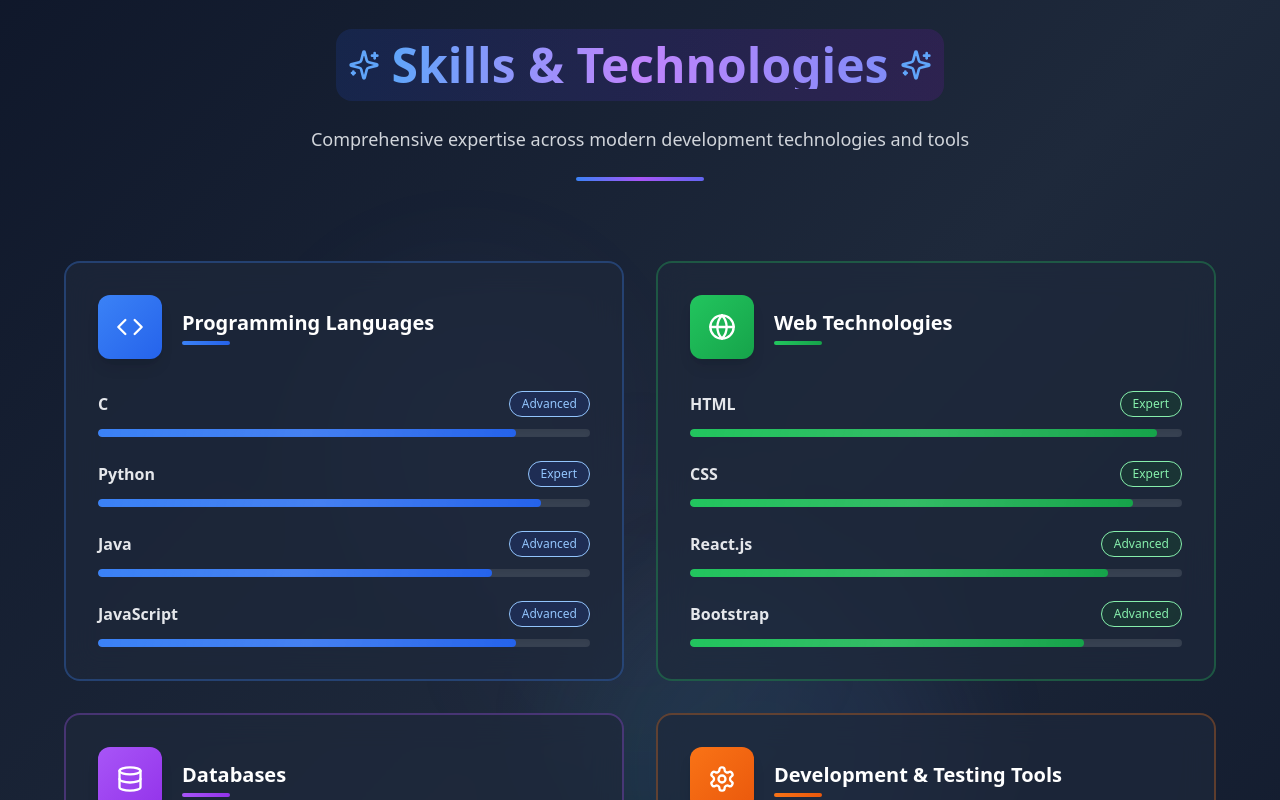
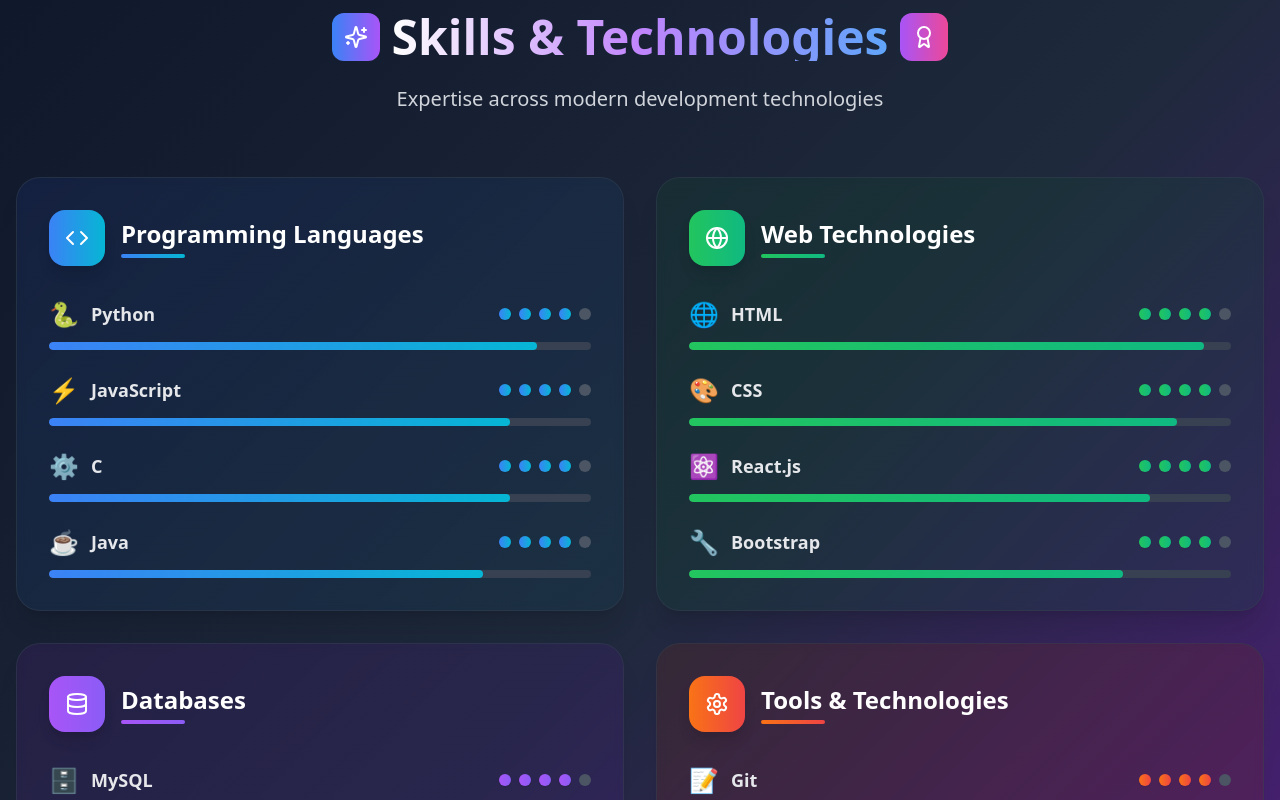
Before and after one commit to AswinK06/Aswin_Portfolio, a React (Vite) app: page / in a window 1280 px wide. Shown: the part 1700-2500 px from the top of the page. Built offline with nearby package versions, Linux system fonts and the light colour scheme.

Commit message:
Refactor: Improve skills section styling
Enhance the visual presentation of the skills section for a more attractive and engaging display.

```diff
--- a/src/components/Skills.tsx
+++ b/src/components/Skills.tsx
@@ -6,165 +6,131 @@ const Skills = () => {
     {
       title: "Programming Languages",
       skills: [
-        { name: "C", level: 85, proficiency: "Advanced" },
-        { name: "Python", level: 90, proficiency: "Expert" },
-        { name: "Java", level: 80, proficiency: "Advanced" },
-        { name: "JavaScript", level: 85, proficiency: "Advanced" }
+        { name: "Python", level: 90, icon: "🐍" },
+        { name: "JavaScript", level: 85, icon: "⚡" },
+        { name: "C", level: 85, icon: "⚙️" },
+        { name: "Java", level: 80, icon: "☕" }
       ],
-      color: "blue",
-      icon: Code
+      color: "from-blue-500 to-cyan-500",
+      bgGradient: "from-blue-50 to-cyan-50 dark:from-blue-900/20 dark:to-cyan-900/20"
     },
     {
       title: "Web Technologies",
       skills: [
-        { name: "HTML", level: 95, proficiency: "Expert" },
-        { name: "CSS", level: 90, proficiency: "Expert" },
-        { name: "React.js", level: 85, proficiency: "Advanced" },
-        { name: "Bootstrap", level: 80, proficiency: "Advanced" }
+        { name: "HTML", level: 95, icon: "🌐" },
+        { name: "CSS", level: 90, icon: "🎨" },
+        { name: "React.js", level: 85, icon: "⚛️" },
+        { name: "Bootstrap", level: 80, icon: "🔧" }
       ],
-      color: "green",
-      icon: Globe
+      color: "from-green-500 to-emerald-500",
+      bgGradient: "from-green-50 to-emerald-50 dark:from-green-900/20 dark:to-emerald-900/20"
     },
     {
       title: "Databases",
       skills: [
-        { name: "MySQL", level: 85, proficiency: "Advanced" },
-        { name: "MongoDB", level: 75, proficiency: "Intermediate" }
+        { name: "MySQL", level: 85, icon: "🗄️" },
+        { name: "MongoDB", level: 75, icon: "🍃" }
       ],
-      color: "purple",
-      icon: Database
+      color: "from-purple-500 to-violet-500",
+      bgGradient: "from-purple-50 to-violet-50 dark:from-purple-900/20 dark:to-violet-900/20"
     },
     {
-      title: "Development & Testing Tools",
+      title: "Tools & Technologies",
       skills: [
-        { name: "Git", level: 85, proficiency: "Advanced" },
-        { name: "GitHub", level: 90, proficiency: "Expert" },
-        { name: "VS Code", level: 95, proficiency: "Expert" },
-        { name: "Figma", level: 75, proficiency: "Intermediate" },
-        { name: "Postman", level: 80, proficiency: "Advanced" }
+        { name: "Git", level: 85, icon: "📝" },
+        { name: "GitHub", level: 90, icon: "🐙" },
+        { name: "VS Code", level: 95, icon: "💻" },
+        { name: "Figma", level: 75, icon: "🎯" },
+        { name: "Postman", level: 80, icon: "📮" }
       ],
-      color: "orange",
-      icon: Settings
+      color: "from-orange-500 to-red-500",
+      bgGradient: "from-orange-50 to-red-50 dark:from-orange-900/20 dark:to-red-900/20"
     }
   ];
 
-  const getColorClasses = (color: string) => {
-    switch (color) {
-      case 'blue':
-        return {
-          iconBg: 'from-blue-500 to-blue-600',
-          progressBg: 'from-blue-500 to-blue-600',
-          cardBorder: 'border-blue-200/50 dark:border-blue-500/30 hover:border-blue-300 dark:hover:border-blue-400',
-          glowColor: 'from-blue-500/20 to-blue-600/20',
-          badgeBg: 'bg-blue-100 dark:bg-blue-900/30 text-blue-700 dark:text-blue-300'
-        };
-      case 'green':
-        return {
-          iconBg: 'from-green-500 to-green-600',
-          progressBg: 'from-green-500 to-green-600',
-          cardBorder: 'border-green-200/50 dark:border-green-500/30 hover:border-green-300 dark:hover:border-green-400',
-          glowColor: 'from-green-500/20 to-green-600/20',
-          badgeBg: 'bg-green-100 dark:bg-green-900/30 text-green-700 dark:text-green-300'
-        };
-      case 'purple':
-        return {
-          iconBg: 'from-purple-500 to-purple-600',
-          progressBg: 'from-purple-500 to-purple-600',
-          cardBorder: 'border-purple-200/50 dark:border-purple-500/30 hover:border-purple-300 dark:hover:border-purple-400',
-          glowColor: 'from-purple-500/20 to-purple-600/20',
-          badgeBg: 'bg-purple-100 dark:bg-purple-900/30 text-purple-700 dark:text-purple-300'
-        };
-      case 'orange':
-        return {
-          iconBg: 'from-orange-500 to-orange-600',
-          progressBg: 'from-orange-500 to-orange-600',
-          cardBorder: 'border-orange-200/50 dark:border-orange-500/30 hover:border-orange-300 dark:hover:border-orange-400',
-          glowColor: 'from-orange-500/20 to-orange-600/20',
-          badgeBg: 'bg-orange-100 dark:bg-orange-900/30 text-orange-700 dark:text-orange-300'
-        };
-      default:
-        return {
-          iconBg: 'from-gray-500 to-gray-600',
-          progressBg: 'from-gray-500 to-gray-600',
-          cardBorder: 'border-gray-200/50 dark:border-gray-500/30 hover:border-gray-300 dark:hover:border-gray-400',
-          glowColor: 'from-gray-500/20 to-gray-600/20',
-          badgeBg: 'bg-gray-100 dark:bg-gray-900/30 text-gray-700 dark:text-gray-300'
-        };
-    }
-  };
-
   return (
-    <section id="skills" className="py-24 px-4 relative overflow-hidden bg-gradient-to-br from-slate-50 via-white to-blue-50 dark:from-slate-900 dark:via-slate-800 dark:to-slate-900">
-      {/* Animated background elements */}
-      <div className="absolute inset-0">
-        <div className="absolute top-1/4 left-1/4 w-72 h-72 bg-gradient-to-r from-blue-400/10 to-purple-400/10 rounded-full blur-3xl animate-pulse"></div>
-        <div className="absolute bottom-1/4 right-1/4 w-96 h-96 bg-gradient-to-l from-indigo-400/10 to-cyan-400/10 rounded-full blur-3xl animate-pulse delay-1000"></div>
-        <div className="absolute top-1/2 left-1/2 transform -translate-x-1/2 -translate-y-1/2 w-80 h-80 bg-gradient-to-br from-violet-400/5 to-pink-400/5 rounded-full blur-3xl animate-pulse delay-2000"></div>
+    <section id="skills" className="py-20 px-4 relative overflow-hidden">
+      {/* Animated Background */}
+      <div className="absolute inset-0 bg-gradient-to-br from-slate-50 via-white to-purple-50 dark:from-slate-900 dark:via-slate-800 dark:to-purple-900">
+        <div className="absolute top-1/4 left-1/4 w-96 h-96 bg-gradient-conic from-blue-400/20 via-purple-400/20 to-pink-400/20 rounded-full blur-3xl animate-spin" style={{ animationDuration: '20s' }}></div>
+        <div className="absolute bottom-1/4 right-1/4 w-80 h-80 bg-gradient-conic from-green-400/20 via-blue-400/20 to-purple-400/20 rounded-full blur-3xl animate-spin" style={{ animationDuration: '25s', animationDirection: 'reverse' }}></div>
       </div>
 
       <div className="max-w-7xl mx-auto relative z-10">
-        {/* Header Section */}
-        <div className="text-center mb-20">
-          <div className="inline-flex items-center justify-center p-3 bg-gradient-to-r from-blue-100 to-purple-100 dark:from-blue-900/30 dark:to-purple-900/30 rounded-2xl mb-6">
-            <Sparkles className="text-blue-600 dark:text-blue-400 mr-3" size={32} />
-            <h2 className="text-4xl md:text-5xl font-bold bg-gradient-to-r from-blue-600 via-purple-600 to-indigo-600 dark:from-blue-400 dark:via-purple-400 dark:to-indigo-400 bg-clip-text text-transparent">
+        {/* Header */}
+        <div className="text-center mb-16">
+          <div className="inline-flex items-center gap-3 mb-6">
+            <div className="w-12 h-12 bg-gradient-to-r from-blue-500 to-purple-500 rounded-xl flex items-center justify-center">
+              <Sparkles className="text-white" size={24} />
+            </div>
+            <h2 className="text-5xl font-bold bg-gradient-to-r from-gray-900 via-purple-600 to-blue-600 dark:from-white dark:via-purple-400 dark:to-blue-400 bg-clip-text text-transparent">
               Skills & Technologies
             </h2>
-            <Sparkles className="text-blue-600 dark:text-blue-400 ml-3" size={32} />
+            <div className="w-12 h-12 bg-gradient-to-r from-purple-500 to-pink-500 rounded-xl flex items-center justify-center">
+              <Award className="text-white" size={24} />
             </div>
-          <p className="text-lg text-gray-600 dark:text-gray-300 max-w-2xl mx-auto">
-            Comprehensive expertise across modern development technologies and tools
+          </div>
+          <p className="text-xl text-gray-600 dark:text-gray-300 max-w-2xl mx-auto">
+            Expertise across modern development technologies
           </p>
-          <div className="w-32 h-1 bg-gradient-to-r from-blue-500 via-purple-500 to-indigo-500 mx-auto rounded-full mt-6"></div>
         </div>
 
         {/* Skills Grid */}
-        <div className="grid lg:grid-cols-2 gap-8 max-w-6xl mx-auto">
-          {skillCategories.map((category, index) => {
-            const IconComponent = category.icon;
-            const colorClasses = getColorClasses(category.color);
-
-            return (
-              <div key={index} className="group relative">
-                {/* Glow effect */}
-                <div className={`absolute inset-0 bg-gradient-to-r ${colorClasses.glowColor} rounded-2xl blur-xl opacity-0 group-hover:opacity-100 transition-all duration-500 scale-105`}></div>
-
-                {/* Main card */}
-                <div className={`relative bg-white/70 dark:bg-slate-800/70 backdrop-blur-lg p-8 rounded-2xl border-2 ${colorClasses.cardBorder} transition-all duration-300 hover:scale-[1.02] hover:shadow-2xl group-hover:shadow-3xl`}>
-                  {/* Card header */}
-                  <div className="flex items-center mb-8">
-                    <div className={`w-16 h-16 bg-gradient-to-br ${colorClasses.iconBg} rounded-xl flex items-center justify-center mr-5 shadow-lg group-hover:scale-110 transition-transform duration-300`}>
-                      <IconComponent size={28} className="text-white" />
+        <div className="grid lg:grid-cols-2 gap-8">
+          {skillCategories.map((category, categoryIndex) => (
+            <div key={categoryIndex} className="group">
+              <div className={`relative p-8 rounded-3xl bg-gradient-to-br ${category.bgGradient} backdrop-blur-sm border border-white/20 dark:border-gray-700/50 shadow-xl hover:shadow-2xl transition-all duration-500 hover:scale-[1.02]`}>
+                {/* Category Header */}
+                <div className="flex items-center gap-4 mb-8">
+                  <div className={`w-14 h-14 bg-gradient-to-r ${category.color} rounded-2xl flex items-center justify-center shadow-lg`}>
+                    {category.title === "Programming Languages" && <Code className="text-white" size={24} />}
+                    {category.title === "Web Technologies" && <Globe className="text-white" size={24} />}
+                    {category.title === "Databases" && <Database className="text-white" size={24} />}
+                    {category.title === "Tools & Technologies" && <Settings className="text-white" size={24} />}
                   </div>
                   <div>
-                      <h3 className="text-xl font-bold text-gray-900 dark:text-white mb-1">
+                    <h3 className="text-2xl font-bold text-gray-900 dark:text-white">
                       {category.title}
                     </h3>
-                      <div className={`w-12 h-1 bg-gradient-to-r ${colorClasses.progressBg} rounded-full`}></div>
+                    <div className={`w-16 h-1 bg-gradient-to-r ${category.color} rounded-full mt-1`}></div>
                   </div>
                 </div>
 
-                  {/* Skills list */}
+                {/* Skills */}
                 <div className="space-y-6">
                   {category.skills.map((skill, skillIndex) => (
                     <div key={skillIndex} className="group/skill">
-                        <div className="flex justify-between items-center mb-3">
-                          <span className="text-base font-semibold text-gray-800 dark:text-gray-200 group-hover/skill:text-gray-900 dark:group-hover/skill:text-white transition-colors">
+                      <div className="flex items-center justify-between mb-3">
+                        <div className="flex items-center gap-3">
+                          <span className="text-2xl">{skill.icon}</span>
+                          <span className="text-lg font-semibold text-gray-800 dark:text-gray-200">
                             {skill.name}
                           </span>
-                          <span className={`px-3 py-1 rounded-full text-xs font-medium ${colorClasses.badgeBg} border border-current border-opacity-20`}>
-                            {skill.proficiency}
-                          </span>
                         </div>
-                        <div className="relative">
-                          <div className="w-full h-2 bg-gray-200 dark:bg-gray-700 rounded-full overflow-hidden shadow-inner">
+                        <div className="flex items-center gap-2">
+                          {[...Array(5)].map((_, i) => (
                             <div
-                              className={`h-full bg-gradient-to-r ${colorClasses.progressBg} rounded-full transition-all duration-1000 ease-out relative overflow-hidden`}
-                              style={{ width: `${skill.level}%` }}
+                              key={i}
+                              className={`w-3 h-3 rounded-full transition-all duration-300 ${
+                                i < Math.floor(skill.level / 20)
+                                  ? `bg-gradient-to-r ${category.color} shadow-sm`
+                                  : 'bg-gray-200 dark:bg-gray-600'
+                              }`}
+                            />
+                          ))}
+                        </div>
+                      </div>
+
+                      {/* Animated Progress Bar */}
+                      <div className="relative h-2 bg-gray-200 dark:bg-gray-700 rounded-full overflow-hidden">
+                        <div
+                          className={`h-full bg-gradient-to-r ${category.color} rounded-full transition-all duration-1000 ease-out relative`}
+                          style={{
+                            width: `${skill.level}%`,
+                            animationDelay: `${skillIndex * 0.1}s`
+                          }}
                         >
-                              {/* Animated shine effect */}
-                              <div className="absolute inset-0 bg-gradient-to-r from-transparent via-white/20 to-transparent -skew-x-12 animate-pulse"></div>
-                            </div>
+                          <div className="absolute inset-0 bg-gradient-to-r from-transparent via-white/30 to-transparent -skew-x-12 animate-shimmer"></div>
                         </div>
                       </div>
                     </div>
@@ -172,10 +138,19 @@ const Skills = () => {
                 </div>
               </div>
             </div>
-            );
-          })}
+          ))}
         </div>
       </div>
+
+      <style jsx>{`
+        @keyframes shimmer {
+          0% { transform: translateX(-100%) skewX(-12deg); }
+          100% { transform: translateX(200%) skewX(-12deg); }
+        }
+        .animate-shimmer {
+          animation: shimmer 2s infinite;
+        }
+      `}</style>
     </section>
   );
 };
```
Lines whose indentation alone changed are shown as unchanged.
